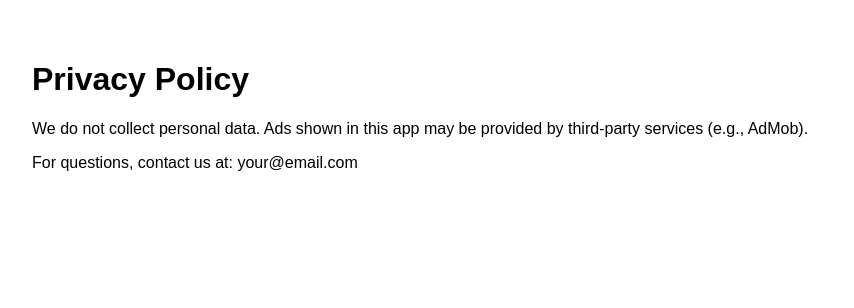
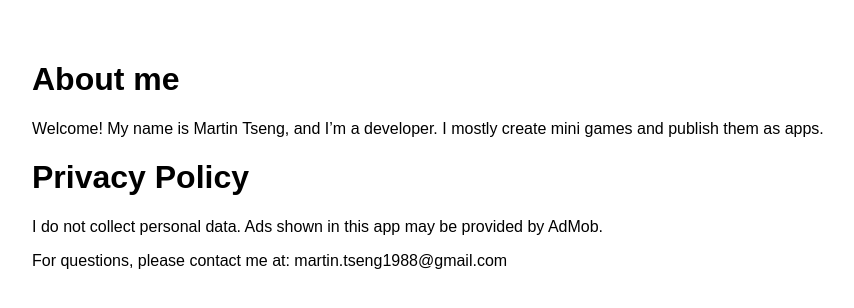
Before and after one commit to martintseng/developer, a plain HTML site: page index.html in a window 1280 px wide. Shown: the whole page, without its empty margins (8-862 px from the left). Drawn offline with Linux system fonts and the light colour scheme.

Commit message:
Update index.html

```diff
--- a/index.html
+++ b/index.html
@@ -2,11 +2,13 @@
 <html lang="en">
 <head>
   <meta charset="UTF-8">
-  <title>Privacy Policy</title>
+  <title>Tseng creations</title>
 </head>
 <body style="font-family:sans-serif; padding:2rem;">
+  <h1>About me</h1>
+  <p>Welcome! My name is Martin Tseng, and I’m a developer. I mostly create mini games and publish them as apps.</p>
   <h1>Privacy Policy</h1>
-  <p>We do not collect personal data. Ads shown in this app may be provided by third-party services (e.g., AdMob).</p>
-  <p>For questions, contact us at: your@email.com</p>
+  <p>I do not collect personal data. Ads shown in this app may be provided by AdMob.</p>
+  <p>For questions, please contact me at: martin.tseng1988@gmail.com</p>
 </body>
 </html>
```
